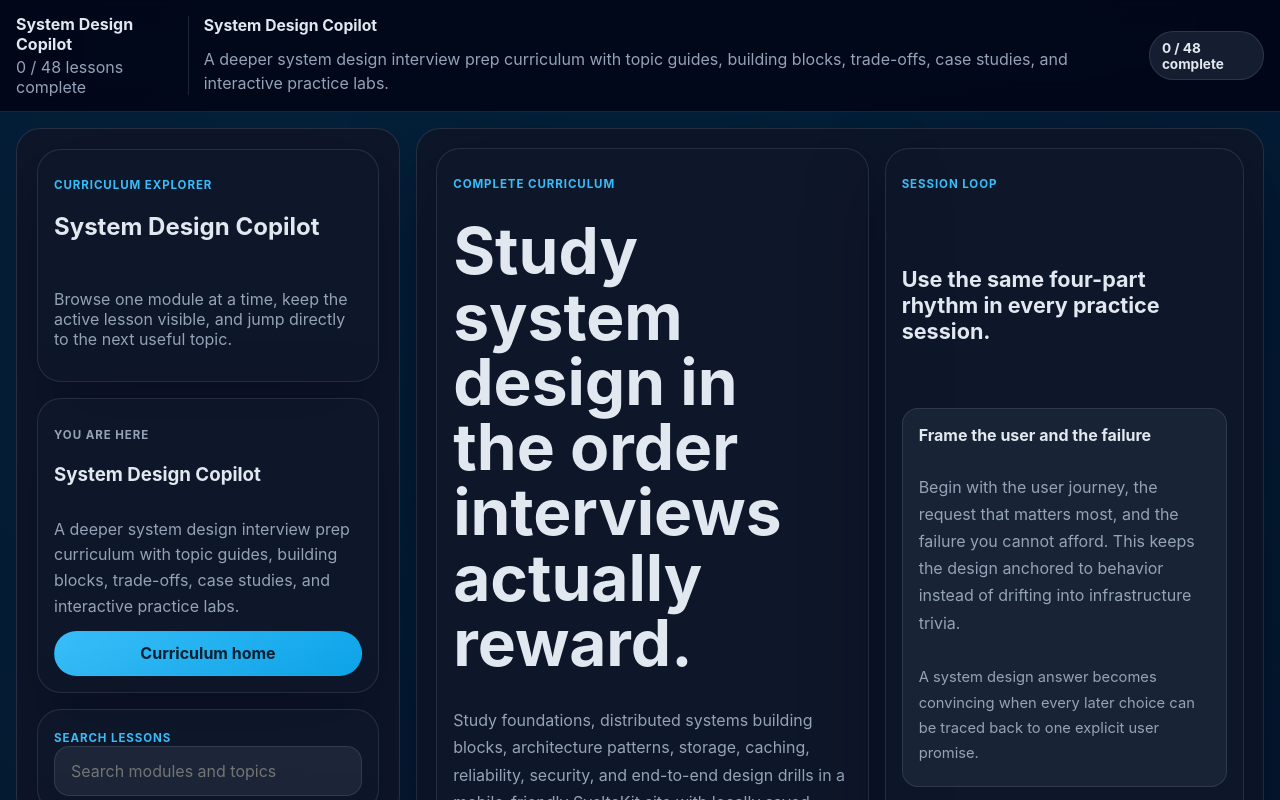
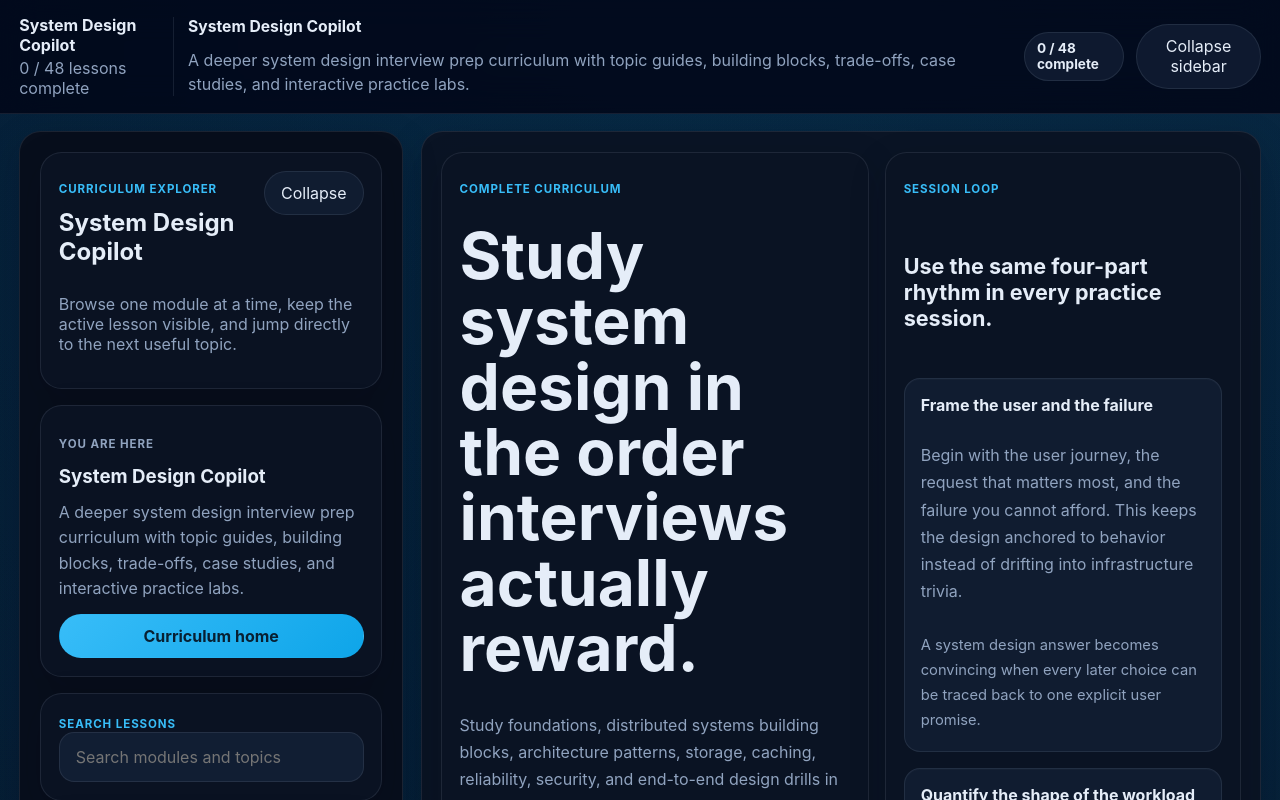
Before and after one commit to manishsharma004/system-design-copilot, a SvelteKit app: page / in a window 1280 px wide. Shown: the top 800 px of the page. Built offline with nearby package versions, Linux system fonts and the light colour scheme.

Commit message:
feat: refresh sidebar and practice layout
Agent-Logs-Url: https://github.com/manishsharma004/system-design-copilot/sessions/34c4f46f-33fb-4c69-b6a1-4df0cb9e1dfe

Co-authored-by: manishsharma004 <51284079+manishsharma004@users.noreply.github.com>

```diff
--- a/src/app.css
+++ b/src/app.css
@@ -1,22 +1,23 @@
 
 :root {
   color-scheme: dark;
-  --bg: #08111f;
-  --bg-soft: #0f172a;
-  --panel: rgba(15, 23, 42, 0.92);
-  --panel-strong: rgba(15, 23, 42, 0.98);
-  --surface: rgba(30, 41, 59, 0.72);
-  --surface-strong: rgba(30, 41, 59, 0.9);
-  --border: rgba(148, 163, 184, 0.18);
-  --border-strong: rgba(56, 189, 248, 0.4);
-  --text: #e2e8f0;
-  --muted: #94a3b8;
+  --bg: #07101d;
+  --bg-soft: #10192d;
+  --panel: rgba(11, 20, 36, 0.94);
+  --panel-strong: rgba(8, 15, 28, 0.98);
+  --surface: rgba(19, 31, 53, 0.78);
+  --surface-strong: rgba(19, 31, 53, 0.94);
+  --border: rgba(148, 163, 184, 0.14);
+  --border-strong: rgba(56, 189, 248, 0.48);
+  --text: #e5edf8;
+  --muted: #90a3bf;
   --accent: #38bdf8;
   --accent-strong: #0ea5e9;
   --success: #22c55e;
   --danger: #fb7185;
-  --shadow: 0 28px 80px rgba(2, 6, 23, 0.35);
-  --radius-xl: 1.5rem;
+  --shadow: 0 22px 60px rgba(2, 6, 23, 0.28);
+  --shadow-soft: 0 12px 36px rgba(2, 6, 23, 0.18);
+  --radius-xl: 1.35rem;
   --radius-lg: 1rem;
   font-family: Inter, system-ui, sans-serif;
 }
@@ -26,7 +27,8 @@ html { scroll-behavior: smooth; }
 body {
   margin: 0;
   background:
-    radial-gradient(circle at top, rgba(14, 165, 233, 0.18), transparent 30%),
+    radial-gradient(circle at top, rgba(14, 165, 233, 0.16), transparent 30%),
+    radial-gradient(circle at right top, rgba(56, 189, 248, 0.08), transparent 24%),
     linear-gradient(180deg, #020617 0%, #08111f 55%, #020617 100%);
   color: var(--text);
   min-height: 100vh;
@@ -49,10 +51,10 @@ img { display: block; max-width: 100%; }
   display: flex;
   justify-content: space-between;
   gap: 1rem;
-  padding: 0.9rem 1rem;
-  background: rgba(2, 6, 23, 0.9);
+  padding: 0.95rem 1.2rem;
+  background: rgba(2, 6, 23, 0.82);
   border-bottom: 1px solid var(--border);
-  backdrop-filter: blur(14px);
+  backdrop-filter: blur(18px);
 }
 
 .topbar-main,
@@ -104,13 +106,14 @@ img { display: block; max-width: 100%; }
 
 .layout {
   display: grid;
-  width: min(100%, 96rem);
+  width: min(100%, 108rem);
   margin: 0 auto;
-  padding: 1rem;
+  padding: 1.1rem 1.2rem 1.5rem;
   align-items: start;
+  gap: 1.1rem;
 }
 
-.nav-toggle, .progress-chip, .action-link, .lesson-toggle, .reset-link, .sidebar-close, .module-toggle, .practice-step-button {
+.nav-toggle, .progress-chip, .action-link, .lesson-toggle, .reset-link, .sidebar-close {
   border-radius: 999px;
   border: 1px solid var(--border);
   background: var(--surface);
@@ -139,7 +142,7 @@ img { display: block; max-width: 100%; }
 .sidebar {
   position: fixed;
   inset: 0 auto 0 0;
-  width: min(30rem, 92vw);
+  width: min(24rem, 88vw);
   z-index: 60;
   transform: translateX(-100%);
   transition: transform 0.24s ease;
@@ -153,16 +156,17 @@ img { display: block; max-width: 100%; }
   box-shadow: var(--shadow);
 }
 
-.sidebar.open { transform: translateX(0); }
+.sidebar.open,
+.sidebar.desktop-open { transform: translateX(0); }
 .panel, .hero-card, .module-card, .lesson-card, .content-card, .diagram-card, .list-card {
   background: var(--panel);
   border: 1px solid var(--border);
   border-radius: var(--radius-xl);
-  box-shadow: var(--shadow);
+  box-shadow: var(--shadow-soft);
 }
 
 .sidebar-card, .nav-module, .lesson-card, .content-card, .diagram-card, .list-card, .hero-card, .module-card, .lesson-step-panel, .lesson-rail-card, .lesson-roadmap-card {
-  padding: 1rem;
+  padding: 1.1rem;
 }
 
 .sidebar-header, .sidebar-search, .sidebar-stats, .nav-module, .module-card, .lesson-card, .content-card, .list-card, .sidebar-context-card, .lesson-roadmap-card, .lesson-step-panel, .lesson-rail-card {
@@ -175,6 +179,12 @@ img { display: block; max-width: 100%; }
   align-items: start;
   justify-content: space-between;
   gap: 0.75rem;
+}
+
+.sidebar-header h2,
+.sidebar-context-card h3,
+.sidebar-section-heading h3 {
+  margin: 0;
 }
 
 .sidebar-search input {
@@ -209,24 +219,39 @@ img { display: block; max-width: 100%; }
   color: var(--accent);
 }
 
-.nav-module { background: var(--surface); border-radius: 1rem; border: 1px solid var(--border); }
+.nav-module {
+  background: linear-gradient(180deg, rgba(18, 29, 48, 0.96), rgba(13, 22, 38, 0.88));
+  border-radius: 1.1rem;
+  border: 1px solid var(--border);
+}
 .explorer-module.active-module {
   border-color: var(--border-strong);
-  background: rgba(56, 189, 248, 0.08);
+  background: linear-gradient(180deg, rgba(18, 39, 66, 0.95), rgba(12, 25, 43, 0.92));
 }
 .nav-links { display: grid; gap: 0.45rem; }
 .nav-links-dense { margin-top: 0.5rem; }
 .nav-link {
   display: grid;
-  gap: 0.15rem;
-  padding: 0.75rem 0.85rem;
+  gap: 0.3rem;
+  padding: 0.8rem 0.9rem;
   border-radius: 0.95rem;
-  border: 1px solid transparent;
-  background: rgba(15, 23, 42, 0.72);
+  border: 1px solid var(--border);
+  background: rgba(11, 20, 36, 0.88);
+  transition: border-color 0.18s ease, transform 0.18s ease, background 0.18s ease;
 }
-.nav-link.active, .nav-link:hover { border-color: var(--border-strong); background: rgba(56, 189, 248, 0.12); }
+.nav-link.active, .nav-link:hover {
+  border-color: var(--border-strong);
+  background: rgba(56, 189, 248, 0.12);
+  transform: translateY(-1px);
+}
 .nav-link strong { font-size: 0.95rem; }
 .nav-link small { color: var(--muted); }
+.nav-link-lesson small {
+  display: -webkit-box;
+  -webkit-line-clamp: 2;
+  -webkit-box-orient: vertical;
+  overflow: hidden;
+}
 .nav-link-row {
   display: flex;
   gap: 0.75rem;
@@ -236,14 +261,16 @@ img { display: block; max-width: 100%; }
 
 .module-toggle {
   width: 100%;
-  display: flex;
+  display: grid;
+  grid-template-columns: minmax(0, 1fr) auto;
   justify-content: space-between;
   align-items: start;
   gap: 0.75rem;
   text-align: left;
-  padding: 0;
+  padding: 0.2rem;
+  border-radius: 1rem;
+  border: 1px solid transparent;
   background: transparent;
-  border: 0;
   min-height: 0;
 }
 
@@ -262,6 +289,30 @@ img { display: block; max-width: 100%; }
   gap: 0.75rem;
 }
 
+.module-toggle-copy {
+  grid-template-columns: auto minmax(0, 1fr);
+  align-items: start;
+}
+
+.module-toggle-text {
+  display: grid;
+  gap: 0.15rem;
+}
+
+.module-chevron {
+  display: inline-flex;
+  align-items: center;
+  justify-content: center;
+  width: 1.8rem;
+  height: 1.8rem;
+  border-radius: 999px;
+  border: 1px solid var(--border);
+  background: rgba(56, 189, 248, 0.08);
+  color: var(--accent);
+  font-size: 1rem;
+  font-weight: 800;
+}
+
 .module-toggle-copy small,
 .module-toggle-label,
 .sidebar-context-card p,
@@ -272,12 +323,20 @@ img { display: block; max-width: 100%; }
 
 .module-toggle-meta {
   justify-items: end;
+  min-width: 5.5rem;
+}
+
+.module-toggle-label {
+  font-size: 0.8rem;
+  text-transform: uppercase;
+  letter-spacing: 0.08em;
 }
 
 .page {
   display: grid;
-  gap: 1rem;
+  gap: 1.1rem;
   min-width: 0;
+  padding-bottom: 2rem;
 }
 
 .module-hero-grid,
@@ -367,7 +426,7 @@ img { display: block; max-width: 100%; }
   gap: 0.35rem;
   border-radius: 1rem;
   border: 1px solid var(--border);
-  background: var(--surface);
+  background: linear-gradient(180deg, rgba(18, 29, 48, 0.88), rgba(12, 21, 37, 0.92));
   padding: 0.9rem 1rem;
 }
 
@@ -501,6 +560,7 @@ img { display: block; max-width: 100%; }
   border: 1px solid var(--border);
   background: var(--surface);
   padding: 1rem;
+  box-shadow: inset 0 1px 0 rgba(255, 255, 255, 0.02);
 }
 
 .study-loop-step strong,
@@ -596,12 +656,11 @@ img { display: block; max-width: 100%; }
 
 @media (min-width: 960px) {
   .sidebar {
-    width: min(32rem, 34vw);
+    width: min(26rem, 28vw);
     padding: 1.25rem;
   }
   .layout {
-    grid-template-columns: minmax(20rem, 24rem) minmax(0, 1fr);
-    gap: 1rem;
+    grid-template-columns: minmax(18rem, 24rem) minmax(0, 1fr);
   }
   .sidebar {
     position: sticky;
@@ -613,12 +672,17 @@ img { display: block; max-width: 100%; }
     z-index: 1;
     border: 1px solid var(--border);
     border-radius: var(--radius-xl);
-    box-shadow: none;
+    box-shadow: var(--shadow-soft);
   }
-  .sidebar-close,
-  .nav-toggle {
+
+  .layout.desktop-sidebar-collapsed {
+    grid-template-columns: minmax(0, 1fr);
+  }
+
+  .layout.desktop-sidebar-collapsed .sidebar {
     display: none;
   }
+
   .topbar-progress {
     display: inline-flex;
   }
@@ -685,7 +749,7 @@ button:disabled, .action-link[disabled] {
 
 .practice-step-list {
   margin: 0;
-  padding-left: 1.1rem;
+  padding: 0;
   display: grid;
   gap: 0.85rem;
 }
@@ -697,16 +761,46 @@ button:disabled, .action-link[disabled] {
 
 .practice-step-button {
   width: 100%;
-  display: flex;
+  display: grid;
+  grid-template-columns: minmax(0, 1fr) auto;
   justify-content: space-between;
   align-items: start;
-  gap: 0.75rem;
+  gap: 1rem;
   text-align: left;
+  border-radius: 1rem;
+  border: 1px solid var(--border);
+  background: rgba(11, 20, 36, 0.88);
+  color: var(--text);
+  min-height: 0;
+  padding: 1rem;
+  transition: border-color 0.18s ease, transform 0.18s ease, background 0.18s ease;
 }
 
 .practice-step-button.active {
   border-color: var(--border-strong);
   background: rgba(56, 189, 248, 0.12);
+  transform: translateY(-1px);
+}
+
+.practice-step-copy {
+  display: grid;
+  gap: 0.35rem;
+}
+
+.practice-step-index {
+  color: var(--accent);
+  font-size: 0.75rem;
+  font-weight: 800;
+  letter-spacing: 0.08em;
+  text-transform: uppercase;
+}
+
+.practice-step-copy strong {
+  font-size: 1rem;
+}
+
+.practice-step-copy p {
+  margin: 0;
 }
 
 .practice-card-header {
@@ -715,6 +809,14 @@ button:disabled, .action-link[disabled] {
   justify-content: space-between;
   gap: 0.75rem;
   align-items: start;
+}
+
+.practice-outline,
+.practice-card,
+.solution-lab,
+.topic-lab,
+.llm-panel {
+  background: linear-gradient(180deg, rgba(10, 18, 33, 0.96), rgba(7, 14, 26, 0.98));
 }
 
 .practice-guidance ul {
@@ -738,7 +840,7 @@ button:disabled, .action-link[disabled] {
 .practice-structure-panel {
   border: 1px solid var(--border);
   border-radius: 1rem;
-  background: var(--surface);
+  background: linear-gradient(180deg, rgba(17, 28, 46, 0.88), rgba(12, 20, 35, 0.92));
   padding: 1rem;
 }
 
@@ -839,6 +941,12 @@ button:disabled, .action-link[disabled] {
 @media (min-width: 960px) {
   .practice-layout {
     grid-template-columns: minmax(18rem, 0.7fr) minmax(0, 1.3fr);
+    align-items: start;
+  }
+
+  .practice-outline {
+    position: sticky;
+    top: 6rem;
   }
 
   .solution-overview-grid,
@@ -895,7 +1003,7 @@ button:disabled, .action-link[disabled] {
 .topic-option {
   border-radius: 1rem;
   border: 1px solid var(--border);
-  background: var(--surface);
+  background: rgba(15, 25, 42, 0.9);
   color: var(--text);
 }
 
--- a/src/lib/components/PracticeWorkspace.svelte
+++ b/src/lib/components/PracticeWorkspace.svelte
@@ -104,7 +104,8 @@
         {#each steps as step, index}
           <li>
             <button class:active={index === currentStepIndex} class="practice-step-button" type="button" onclick={() => goToStep(index)}>
-              <div>
+              <div class="practice-step-copy">
+                <span class="practice-step-index">Step {index + 1}</span>
                 <strong>{step.title}</strong>
                 <p>{step.objective}</p>
               </div>
--- a/src/routes/+layout.svelte
+++ b/src/routes/+layout.svelte
@@ -6,8 +6,11 @@
   import { allLessons, getModuleProgress, modules, siteOverview } from '$lib/data/courseData';
   import { progress } from '$lib/stores/progress';
   import { derived } from 'svelte/store';
+  import { onMount } from 'svelte';
 
   let navOpen = false;
+  let desktopNavOpen = true;
+  let isDesktop = false;
   let query = '';
   /** @type {Record<string, boolean>} */
   let expandedModules = {};
@@ -29,6 +32,35 @@
       [moduleSlug]: !(expandedModules[moduleSlug] ?? false)
     };
   }
+
+  function toggleNavigation() {
+    if (isDesktop) {
+      desktopNavOpen = !desktopNavOpen;
+      return;
+    }
+
+    navOpen = !navOpen;
+  }
+
+  function closeNavigation() {
+    navOpen = false;
+  }
+
+  onMount(() => {
+    const mediaQuery = window.matchMedia('(min-width: 960px)');
+    /** @param {MediaQueryList | MediaQueryListEvent} event */
+    const syncViewport = (event) => {
+      isDesktop = event.matches;
+      if (event.matches) {
+        navOpen = false;
+      }
+    };
+
+    syncViewport(mediaQuery);
+    mediaQuery.addEventListener('change', syncViewport);
+
+    return () => mediaQuery.removeEventListener('change', syncViewport);
+  });
 
   $: pathname = $page.url.pathname;
   $: normalizedPathname = pathname !== homeHref && pathname.endsWith('/') ? pathname.slice(0, -1) : pathname;
@@ -80,6 +112,8 @@
   $: if (pathname) {
     navOpen = false;
   }
+
+  $: sidebarVisible = isDesktop ? desktopNavOpen : navOpen;
 </script>
 
 <svelte:head>
@@ -87,7 +121,7 @@
   <meta name="description" content={siteOverview.description} />
 </svelte:head>
 
-<button aria-label="Close navigation" class:open={navOpen} class="backdrop" type="button" onclick={() => (navOpen = false)}></button>
+<button aria-label="Close navigation" class:open={!isDesktop && navOpen} class="backdrop" type="button" onclick={closeNavigation}></button>
 
 <div class="shell">
   <header class="topbar">
@@ -103,21 +137,27 @@
     </div>
     <div class="topbar-actions">
       <span class="pill topbar-progress">{$progress.completedLessonIds.length} / {lessonTotal} complete</span>
-      <button class="nav-toggle" type="button" onclick={() => (navOpen = !navOpen)}>
-        {navOpen ? 'Close' : 'Browse'} topics
+      <button class="nav-toggle" type="button" aria-expanded={sidebarVisible} onclick={toggleNavigation}>
+        {#if isDesktop}
+          {desktopNavOpen ? 'Collapse sidebar' : 'Expand sidebar'}
+        {:else}
+          {navOpen ? 'Close topics' : 'Browse topics'}
+        {/if}
       </button>
     </div>
   </header>
 
-  <div class="layout">
-    <aside class:open={navOpen} class="sidebar">
+  <div class:desktop-sidebar-collapsed={isDesktop && !desktopNavOpen} class="layout">
+    <aside class:open={!isDesktop && navOpen} class:desktop-open={isDesktop && desktopNavOpen} class="sidebar">
       <section class="sidebar-header panel sidebar-card">
         <div class="sidebar-header-row">
           <div>
             <p class="eyebrow">Curriculum explorer</p>
             <h2>{siteOverview.title}</h2>
           </div>
-          <button class="sidebar-close" type="button" onclick={() => (navOpen = false)}>Close</button>
+          <button class="sidebar-close" type="button" onclick={toggleNavigation}>
+            {isDesktop ? 'Collapse' : 'Close'}
+          </button>
         </div>
         <p class="muted">Browse one module at a time, keep the active lesson visible, and jump directly to the next useful topic.</p>
       </section>
@@ -180,14 +220,22 @@
           <div class="sidebar-module-list">
             {#each visibleModules as module}
               <section class:active-module={module.slug === activeModule?.slug} class="nav-module explorer-module">
-                <button class="module-toggle" type="button" onclick={() => toggleModule(module.slug)}>
+                <button
+                  class="module-toggle"
+                  type="button"
+                  aria-expanded={module.isExpanded}
+                  onclick={() => toggleModule(module.slug)}
+                >
                   <div class="module-toggle-copy">
-                    <strong>{module.title}</strong>
-                    <small>{module.summary}</small>
+                    <span class="module-chevron" aria-hidden="true">{module.isExpanded ? '−' : '+'}</span>
+                    <div class="module-toggle-text">
+                      <strong>{module.title}</strong>
+                      <small>{module.summary}</small>
+                    </div>
                   </div>
                   <div class="module-toggle-meta">
                     <span class="pill">{$moduleProgress[module.slug]?.completed ?? 0} / {$moduleProgress[module.slug]?.total ?? 0}</span>
-                    <span class="module-toggle-label">{module.isExpanded ? 'Hide' : 'Show'}</span>
+                    <span class="module-toggle-label">{module.isExpanded ? 'Open' : 'Closed'}</span>
                   </div>
                 </button>
                 {#if module.isExpanded}
```
Also changed, not shown: 78 other files (tests, documents, lock files or other folders).
